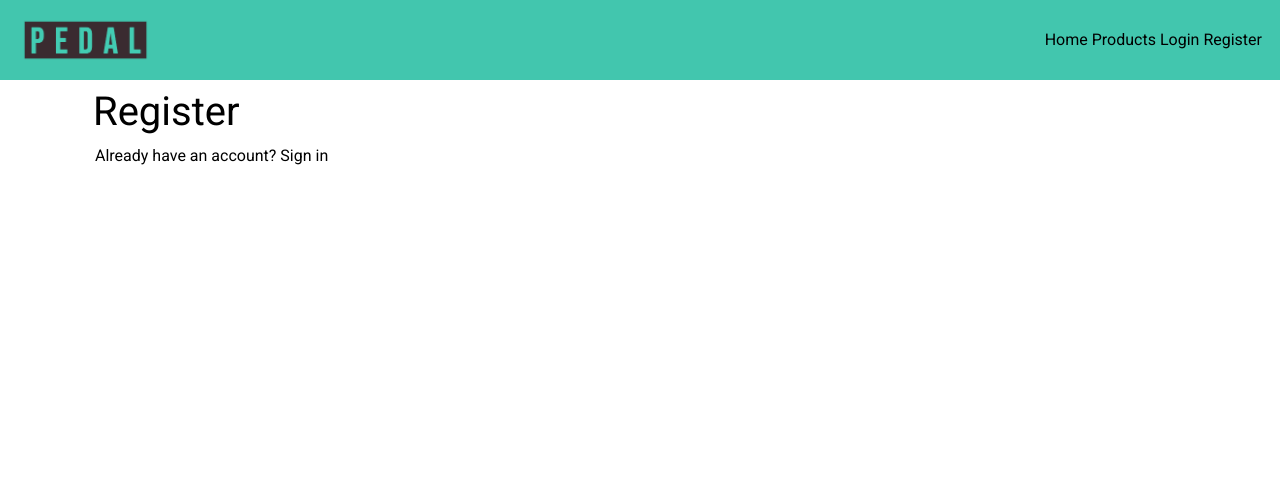
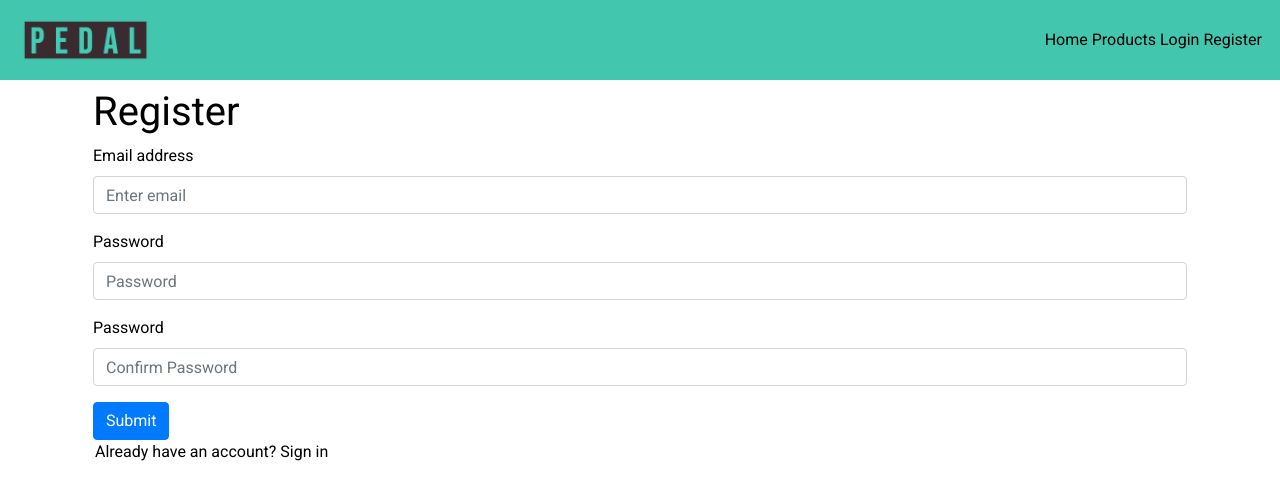
Before and after one commit to NDOMINEY/thepedalplatform, a React (Create React App) app in the folder frontend/: page /register in a window 1280 px wide. Shown: the top 500 px of the page. Built offline with nearby package versions, Linux system fonts and the light colour scheme.

Commit message:
Add basic register form structure without styling

```diff
--- a/frontend/src/pages/RegisterForm.js
+++ b/frontend/src/pages/RegisterForm.js
@@ -1,6 +1,6 @@
 import React from "react";
 import { Link } from "react-router-dom";
-import { Col, Row, Container } from "react-bootstrap";
+import { Col, Row, Container, Form, Button } from "react-bootstrap";
 
 const RegisterForm = () => {
     return (
@@ -8,6 +8,31 @@
             <Col className="my-auto py-2 p-md-2">
                 <Container>
                     <h1>Register</h1>
+
+                    <Form>
+                        <Form.Group className="mb-3" controlId="formGroupEmail">
+                            <Form.Label>Email address</Form.Label>
+                            <Form.Control type="email" placeholder="Enter email" />
+                        </Form.Group>
+                        <Form.Group className="mb-3" controlId="password1">
+                            <Form.Label>Password</Form.Label>
+                            <Form.Control
+                                type="password"
+                                placeholder="Password"
+                                name="password1" />
+                        </Form.Group>
+                        <Form.Group className="mb-3" controlId="password2">
+                            <Form.Label>Password</Form.Label>
+                            <Form.Control
+                                type="password"
+                                placeholder="Confirm Password"
+                                name="password2" />
+                        </Form.Group>
+                        <Button variant="primary" type="submit">
+                            Submit
+                        </Button>
+                    </Form>
+
                 </Container>
                 <Container>
                     <Link to="/login">
```
